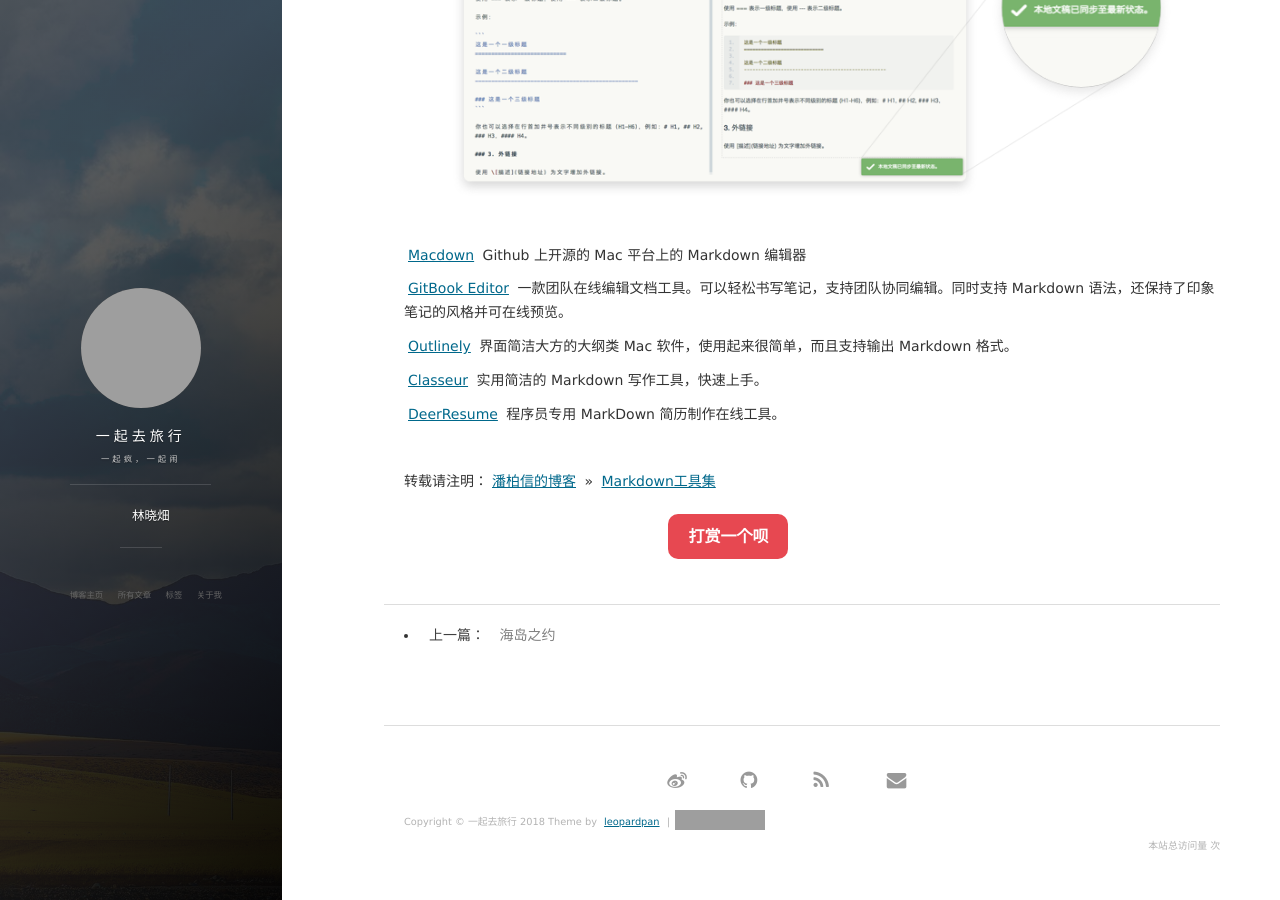
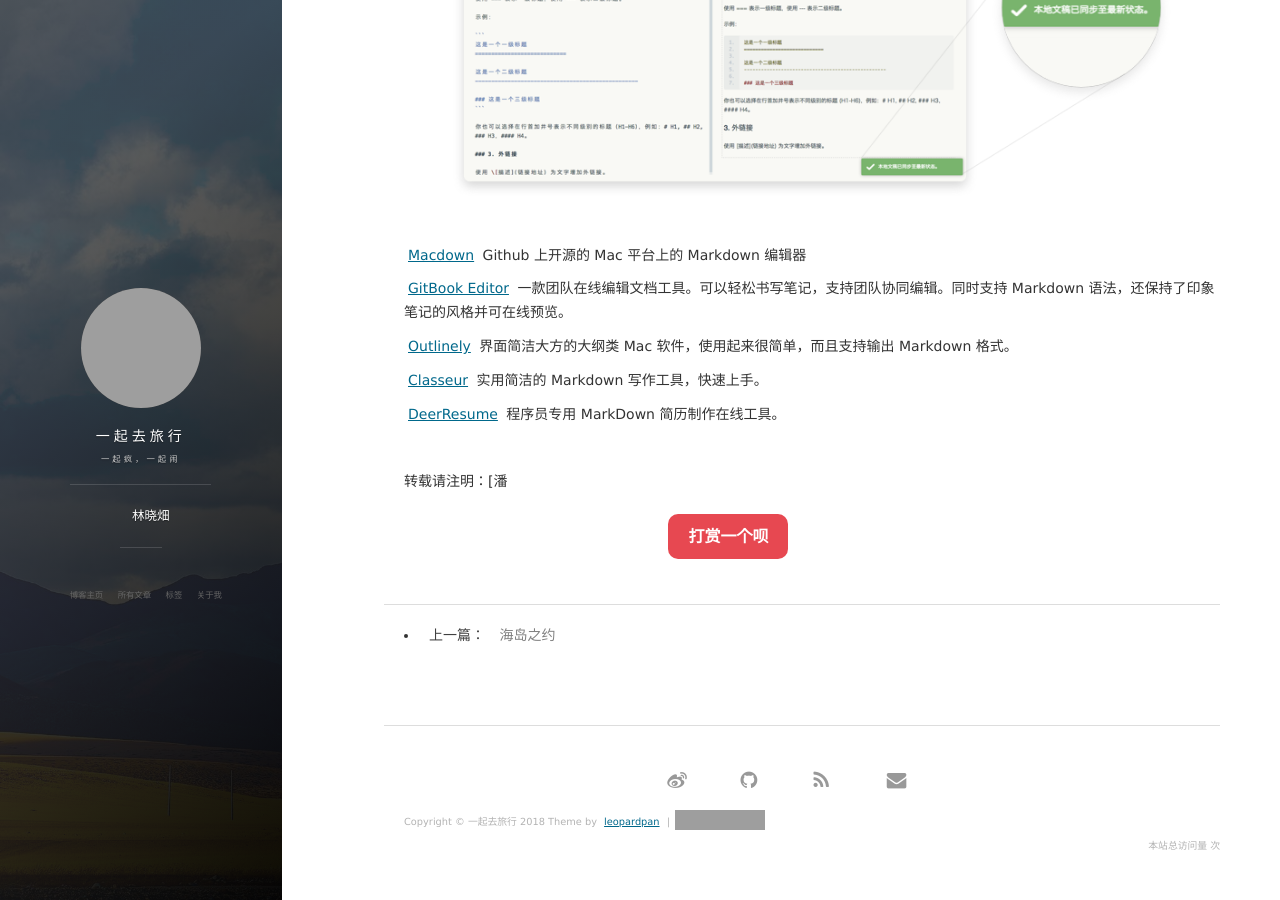
Before and after one commit to lxtxx/lxtxx.github.io, a Jekyll site: the page built from _posts/2016-11-20-markdownTool.md, in a window 1280 px wide and 900 px high, scrolled down 2113 px. Built offline with Jekyll 4.4.1, drawn with Linux system fonts in a browser that asks for light colours; nearby versions of some CDN libraries; comment, search, counter and statistics services are not loaded; grey boxes are pictures that could not be loaded.

Commit message:
Update 2016-11-20-markdownTool.md

```diff
--- a/_posts/2016-11-20-markdownTool.md
+++ b/_posts/2016-11-20-markdownTool.md
@@ -2,7 +2,7 @@
 layout: post
 title: 友谊的小船
 date: 20190615
-tags: 工具
+tags: 十三
 ---
 
 
@@ -75,4 +75,4 @@
 
 <br>
 
-转载请注明：[潘柏信的博客](http://baixin) » [Markdown工具集](http://baixin.io/2016/11/markdownTool/)
+转载请注明：[潘
```
